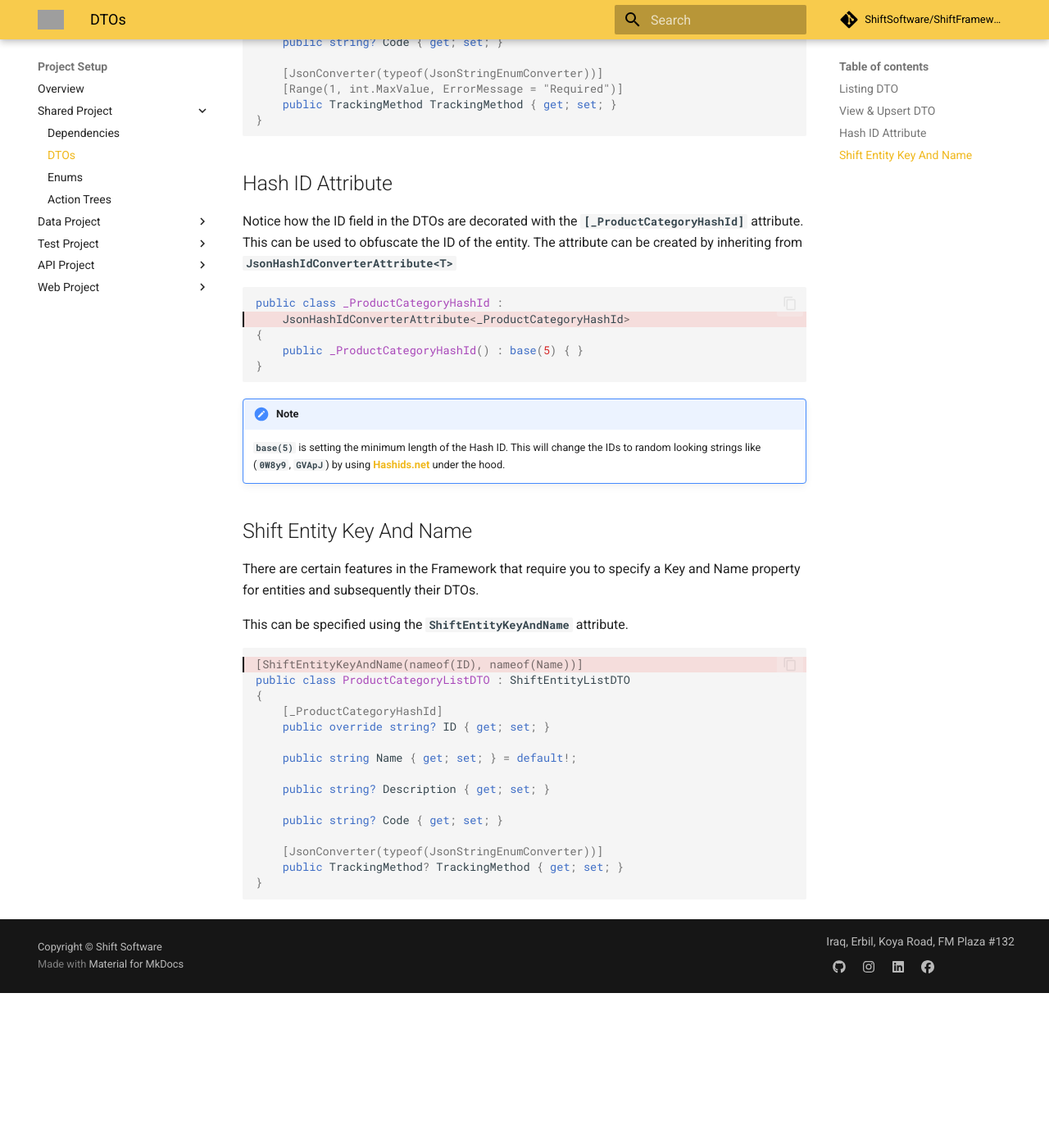
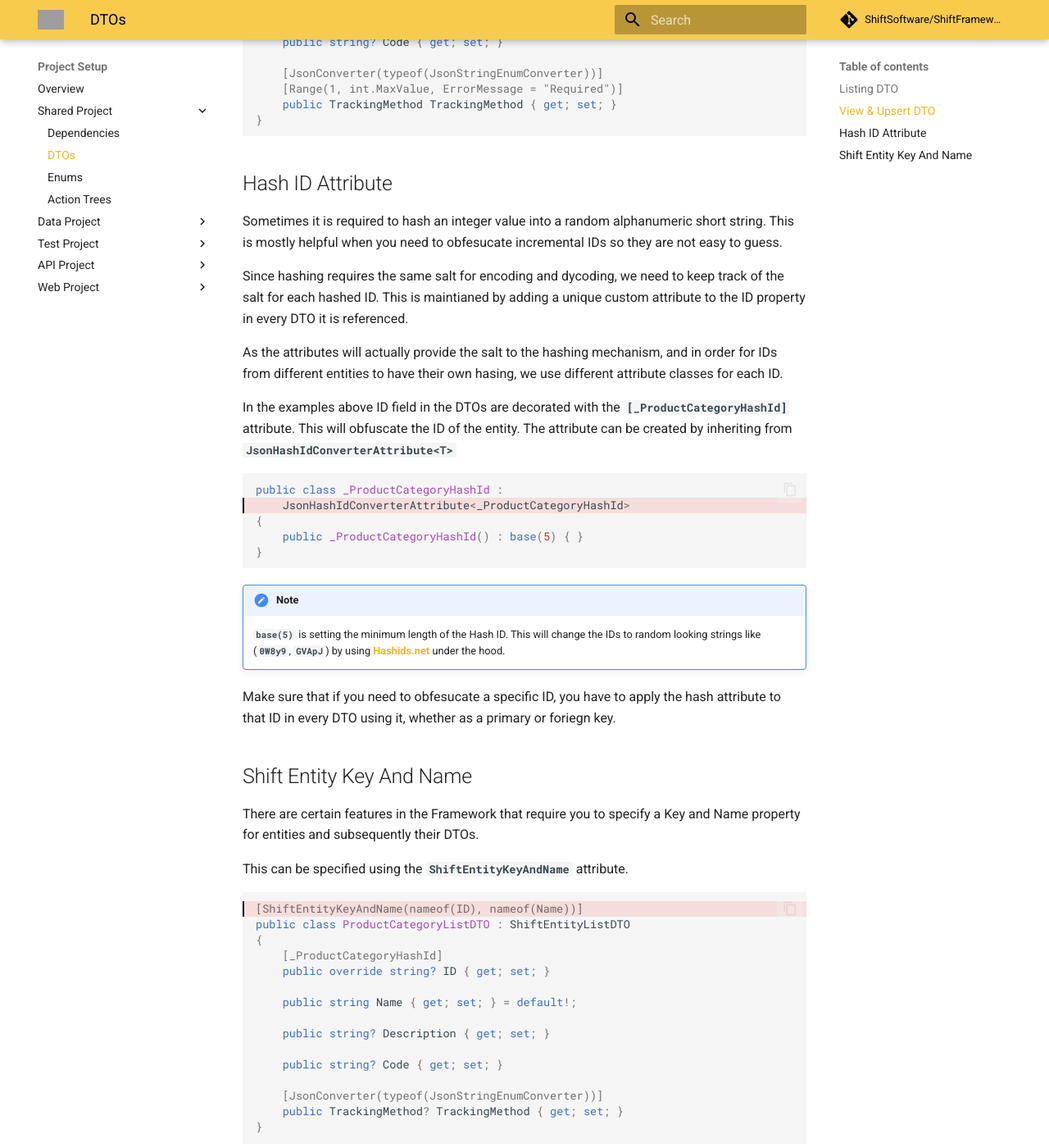
Before and after one commit to ShiftSoftware/ShiftFrameworkDocs, an MkDocs documentation site: the page built from docs/project-setup/shared-project/dtos.md, in a window 1280 px wide and 1400 px high, scrolled down 1604 px. Shown: the whole window at 82% size. Built offline with MkDocs 1.6.1 and Material for MkDocs 9.7.7, drawn with Linux system fonts in a browser that asks for light colours; comment, search, counter and statistics services are not loaded; before the commit the page ends 2815 px from its top, so only the background shows below that; grey boxes are pictures that could not be loaded.

Commit message:
Add further description to Hash Attributes

````diff
--- a/docs/project-setup/shared-project/dtos.md
+++ b/docs/project-setup/shared-project/dtos.md
@@ -69,9 +69,14 @@ public class ProductCategoryDTO : ShiftEntityViewAndUpsertDTO
 ```
 
 ## Hash ID Attribute
+Sometimes it is required to hash an integer value into a random alphanumeric short string. This is mostly helpful when you need to obfesucate incremental IDs so they are not easy to guess.
 
-Notice how the ID field in the DTOs are decorated with the **`[_ProductCategoryHashId]`** attribute.
-This can be used to obfuscate the ID of the entity. The attribute can be created by inheriting from **`JsonHashIdConverterAttribute<T>`**
+Since hashing requires the same salt for encoding and dycoding, we need to keep track of the salt for each hashed ID. This is maintianed by adding a unique custom attribute to the ID property in every DTO it is referenced.
+
+As the attributes will actually provide the salt to the hashing mechanism, and in order for IDs from different entities to have their own hasing, we use different attribute classes for each ID.
+
+In the examples above ID field in the DTOs are decorated with the **`[_ProductCategoryHashId]`** attribute. This will obfuscate the ID of the entity.
+The attribute can be created by inheriting from **`JsonHashIdConverterAttribute<T>`**
 
 ```C# hl_lines="2"
 public class _ProductCategoryHashId :
@@ -85,6 +90,8 @@ public class _ProductCategoryHashId :
     **`base(5)`** is setting the minimum length of the Hash ID.
     This will change the IDs to random looking strings like (**`0W8y9`**, **`GVApJ`**) by using [**Hashids.net**](https://www.nuget.org/packages/Hashids.net) under the hood.
 
+
+Make sure that if you need to obfesucate a specific ID, you have to apply the hash attribute to that ID in every DTO using it, whether as a primary or foriegn key.
 
 ## Shift Entity Key And Name
 There are certain features in the Framework that require you to specify a Key and Name property for entities and subsequently their DTOs.
````
